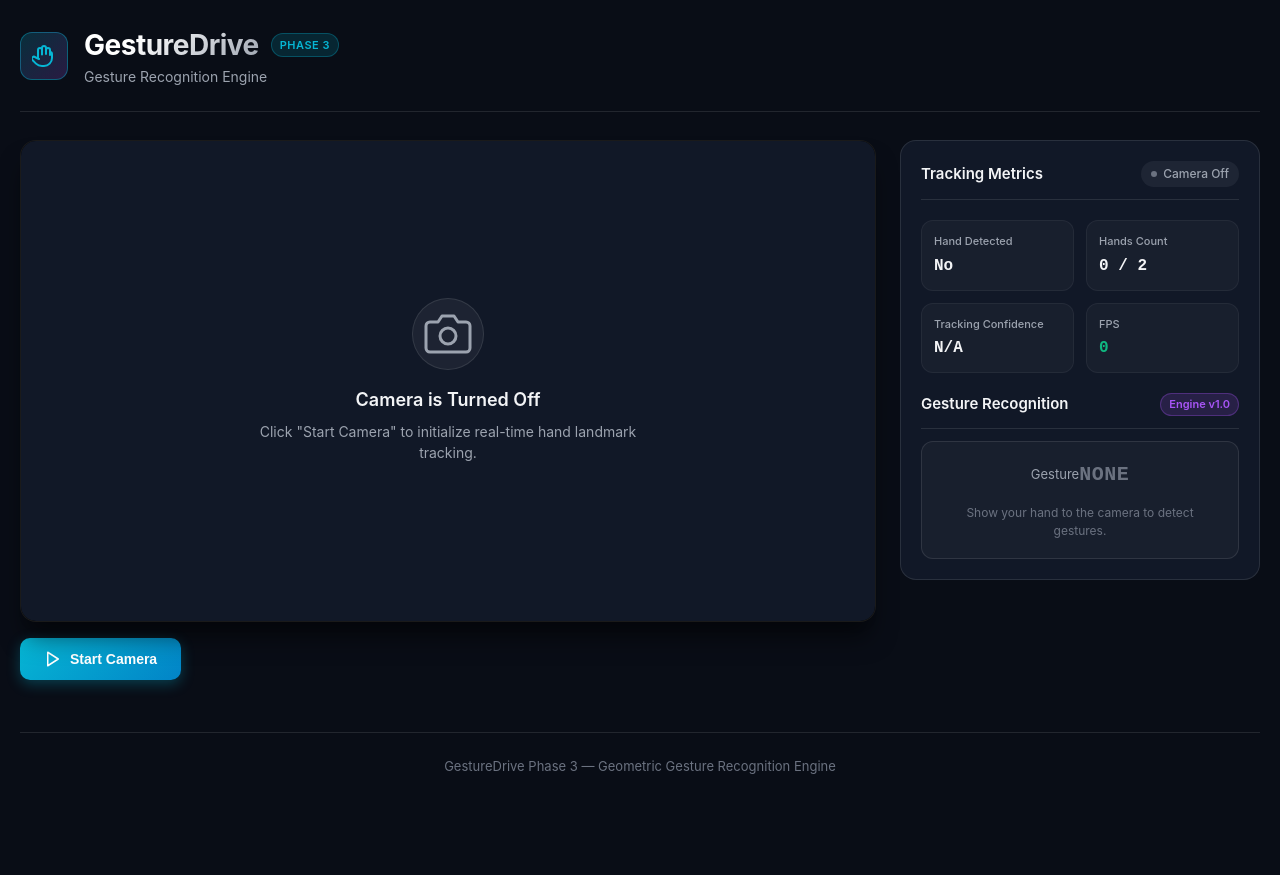
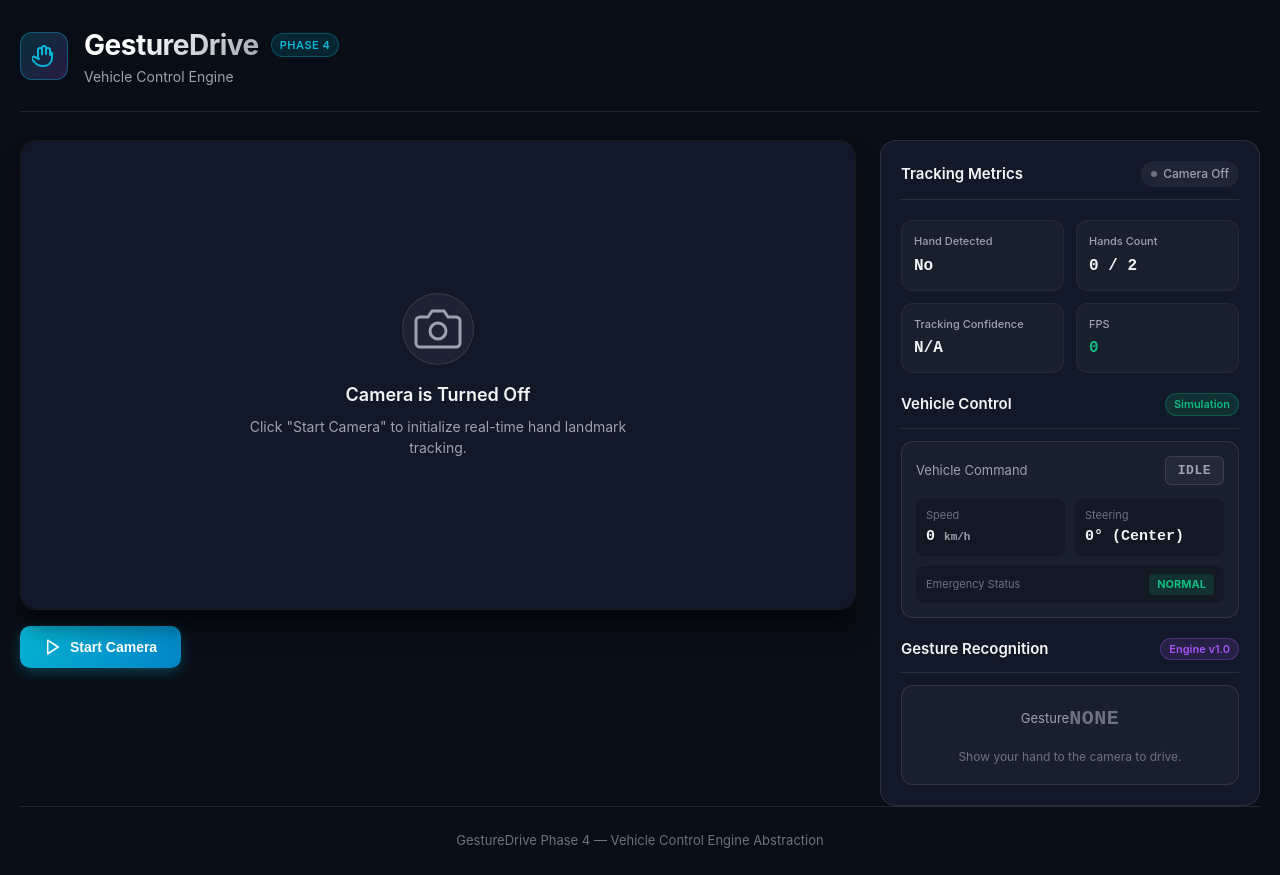
Before and after one commit to shreydarshan/gesture-drive, a React (Vite) app: page / in a window 1280 px wide. Before the commit the page ends 800 px from the top, so only its background shows below. Built offline with nearby package versions, Linux system fonts and the light colour scheme.

Commit message:
feat: complete phase 4 vehicle control engine

```diff
--- a/src/App.tsx
+++ b/src/App.tsx
@@ -5,7 +5,8 @@ import { StatusPanel } from './components/StatusPanel';
 import { useHandTracking } from './hooks/useHandTracking';
 
 const App: React.FC = () => {
-  const { videoRef, canvasRef, stats, startCamera, stopCamera } = useHandTracking();
+  const { videoRef, canvasRef, stats, startCamera, stopCamera, resetEmergency } =
+    useHandTracking();
 
   return (
     <div className="app-container">
@@ -20,12 +21,12 @@ const App: React.FC = () => {
             onStart={startCamera}
             onStop={stopCamera}
           />
-          <StatusPanel stats={stats} />
+          <StatusPanel stats={stats} onResetEmergency={resetEmergency} />
         </div>
       </main>
 
       <footer className="app-footer">
-        <p>GestureDrive Phase 3 — Geometric Gesture Recognition Engine</p>
+        <p>GestureDrive Phase 4 — Vehicle Control Engine Abstraction</p>
       </footer>
     </div>
   );
--- a/src/components/Header.tsx
+++ b/src/components/Header.tsx
@@ -25,9 +25,9 @@ export const Header: React.FC = () => {
         <div>
           <div className="title-row">
             <h1 className="app-title">GestureDrive</h1>
-            <span className="phase-tag">Phase 3</span>
+            <span className="phase-tag">Phase 4</span>
           </div>
-          <p className="app-subtitle">Gesture Recognition Engine</p>
+          <p className="app-subtitle">Vehicle Control Engine</p>
         </div>
       </div>
     </header>
--- a/src/components/StatusPanel.tsx
+++ b/src/components/StatusPanel.tsx
@@ -3,9 +3,13 @@ import type { HandTrackingStats } from '../types/handTracking';
 
 interface StatusPanelProps {
   stats: HandTrackingStats;
+  onResetEmergency: () => void;
 }
 
-export const StatusPanel: React.FC<StatusPanelProps> = ({ stats }) => {
+export const StatusPanel: React.FC<StatusPanelProps> = ({
+  stats,
+  onResetEmergency,
+}) => {
   const getStatusBadge = () => {
     switch (stats.status) {
       case 'active':
@@ -25,9 +29,26 @@ export const StatusPanel: React.FC<StatusPanelProps> = ({ stats }) => {
   };
 
   const statusBadge = getStatusBadge();
+  const vehicle = stats.vehicleState;
+
+  const getCommandBadgeClass = (cmd: string) => {
+    switch (cmd) {
+      case 'ACCELERATE':
+        return 'cmd-accelerate';
+      case 'BRAKE':
+        return 'cmd-brake';
+      case 'EMERGENCY_STOP':
+        return 'cmd-emergency';
+      case 'SELECT':
+        return 'cmd-select';
+      case 'IDLE':
+      default:
+        return 'cmd-idle';
+    }
+  };
 
   return (
-    <div className="status-panel">
+    <div className={`status-panel ${vehicle.isEmergencyStopped ? 'emergency-active-panel' : ''}`}>
       {/* Tracking Metrics */}
       <div className="status-header">
         <h3>Tracking Metrics</h3>
@@ -67,6 +88,57 @@ export const StatusPanel: React.FC<StatusPanelProps> = ({ stats }) => {
         </div>
       </div>
 
+      {/* Vehicle Control Section */}
+      <div className="vehicle-section">
+        <div className="status-header">
+          <h3>Vehicle Control</h3>
+          <span className="vehicle-sim-tag">Simulation</span>
+        </div>
+
+        <div className={`vehicle-card ${vehicle.isEmergencyStopped ? 'emergency-alert-card' : ''}`}>
+          <div className="vehicle-main-row">
+            <span className="vehicle-label">Vehicle Command</span>
+            <span className={`command-badge ${getCommandBadgeClass(vehicle.command)}`}>
+              {vehicle.command.replace('_', ' ')}
+            </span>
+          </div>
+
+          <div className="vehicle-metrics-grid">
+            <div className="vehicle-sub-metric">
+              <span className="sub-label">Speed</span>
+              <span className="sub-value">{vehicle.speed} <small>km/h</small></span>
+            </div>
+
+            <div className="vehicle-sub-metric">
+              <span className="sub-label">Steering</span>
+              <span className="sub-value">
+                {vehicle.steering === 0 ? '0° (Center)' : `${vehicle.steering > 0 ? '+' : ''}${vehicle.steering}°`}
+              </span>
+            </div>
+
+            <div className="vehicle-sub-metric full-width">
+              <span className="sub-label">Emergency Status</span>
+              <div className="emergency-status-wrapper">
+                <span className={`emergency-pill ${vehicle.isEmergencyStopped ? 'engaged' : 'normal'}`}>
+                  {vehicle.isEmergencyStopped ? 'ENGAGED' : 'NORMAL'}
+                </span>
+
+                {vehicle.isEmergencyStopped && (
+                  <button
+                    type="button"
+                    className="btn-reset-emergency"
+                    onClick={onResetEmergency}
+                    title="Reset simulated emergency stop state"
+                  >
+                    RESET EMERGENCY
+                  </button>
+                )}
+              </div>
+            </div>
+          </div>
+        </div>
+      </div>
+
       {/* Gesture Recognition Engine Section */}
       <div className="gesture-section">
         <div className="status-header">
@@ -80,7 +152,7 @@ export const StatusPanel: React.FC<StatusPanelProps> = ({ stats }) => {
               <span className="gesture-label">Gesture</span>
               <span className="gesture-value gesture-none">NONE</span>
             </div>
-            <p className="gesture-hint">Show your hand to the camera to detect gestures.</p>
+            <p className="gesture-hint">Show your hand to the camera to drive.</p>
           </div>
         ) : (
           stats.gestures.map((res) => (
--- a/src/hooks/useHandTracking.ts
+++ b/src/hooks/useHandTracking.ts
@@ -5,6 +5,14 @@ import { disposeHandLandmarker, getHandLandmarker } from '../lib/mediapipe';
 import type { HandLandmarker } from '@mediapipe/tasks-vision';
 import { recognizeMultipleHandGestures } from '../gesture/gestureRecognizer';
 import { GestureDebouncer } from '../gesture/gestureDebouncer';
+import { VehicleController } from '../vehicle/vehicleController';
+
+const INITIAL_VEHICLE_STATE = {
+  command: 'IDLE' as const,
+  speed: 0,
+  steering: 0,
+  isEmergencyStopped: false,
+};
 
 export function useHandTracking() {
   const videoRef = useRef<HTMLVideoElement | null>(null);
@@ -19,12 +27,14 @@ export function useHandTracking() {
     fps: 0,
     isModelLoading: false,
     gestures: [],
+    vehicleState: INITIAL_VEHICLE_STATE,
   });
 
   const streamRef = useRef<MediaStream | null>(null);
   const animFrameIdRef = useRef<number | null>(null);
   const landmarkerRef = useRef<HandLandmarker | null>(null);
   const debouncerRef = useRef<GestureDebouncer>(new GestureDebouncer(5));
+  const vehicleControllerRef = useRef<VehicleController>(new VehicleController());
   const lastVideoTimeRef = useRef<number>(-1);
   const frameCountRef = useRef<number>(0);
   const lastFpsTimeRef = useRef<number>(0);
@@ -36,6 +46,13 @@ export function useHandTracking() {
     if (!isMountedRef.current) return;
     setStats((prev) => ({ ...prev, ...partial }));
   }, []);
+
+  // Explicit Emergency Reset handler
+  const resetEmergency = useCallback(() => {
+    vehicleControllerRef.current.resetEmergency();
+    const updatedState = vehicleControllerRef.current.getState();
+    updateStats({ vehicleState: updatedState });
+  }, [updateStats]);
 
   // Stop Camera function
   const stopCamera = useCallback(() => {
@@ -61,7 +78,9 @@ export function useHandTracking() {
     }
 
     debouncerRef.current.reset();
+    vehicleControllerRef.current.reset();
     lastVideoTimeRef.current = -1;
+
     updateStats({
       status: 'idle',
       errorMessage: null,
@@ -70,6 +89,7 @@ export function useHandTracking() {
       confidence: null,
       fps: 0,
       gestures: [],
+      vehicleState: INITIAL_VEHICLE_STATE,
     });
   }, [updateStats]);
 
@@ -82,7 +102,6 @@ export function useHandTracking() {
     const landmarker = landmarkerRef.current;
 
     if (video && canvas && landmarker && video.readyState >= 2) {
-      // Synchronize canvas size with video resolution
       if (video.videoWidth && video.videoHeight) {
         if (
           canvas.width !== video.videoWidth ||
@@ -128,18 +147,22 @@ export function useHandTracking() {
             avgConfidence = Math.round((totalScore / results.handedness.length) * 100);
           }
 
-          // Recognize gestures for up to 2 detected hands
+          // Gesture recognition & temporal debouncing
           const rawGestures = recognizeMultipleHandGestures(
             results.landmarks,
             results.handedness
           );
           const stabilizedGestures = debouncerRef.current.process(rawGestures);
 
+          // Vehicle control state engine
+          const vehicleState = vehicleControllerRef.current.update(stabilizedGestures);
+
           updateStats({
             handDetected: hasHands,
             numHands: detectedHandsCount,
             confidence: avgConfidence,
             gestures: stabilizedGestures,
+            vehicleState,
           });
 
           // Draw landmarks on overlay canvas
@@ -160,7 +183,6 @@ export function useHandTracking() {
     }
   }, [updateStats]);
 
-  // Keep ref updated
   useEffect(() => {
     processFrameRef.current = processFrame;
   }, [processFrame]);
@@ -278,5 +300,6 @@ export function useHandTracking() {
     stats,
     startCamera,
     stopCamera,
+    resetEmergency,
   };
 }
--- a/src/index.css
+++ b/src/index.css
@@ -113,7 +113,7 @@ body {
 
 .workspace-grid {
   display: grid;
-  grid-template-columns: 1fr 360px;
+  grid-template-columns: 1fr 380px;
   gap: 24px;
 }
 
@@ -298,6 +298,12 @@ body {
   flex-direction: column;
   gap: 20px;
   height: fit-content;
+  transition: border-color 0.3s ease, box-shadow 0.3s ease;
+}
+
+.status-panel.emergency-active-panel {
+  border-color: rgba(239, 68, 68, 0.5);
+  box-shadow: 0 0 20px rgba(239, 68, 68, 0.2);
 }
 
 .status-header {
@@ -405,6 +411,169 @@ body {
 
 .fps-value {
   color: var(--accent-green);
+}
+
+/* Vehicle Control Section */
+.vehicle-section {
+  display: flex;
+  flex-direction: column;
+  gap: 12px;
+}
+
+.vehicle-sim-tag {
+  font-size: 11px;
+  font-weight: 600;
+  padding: 2px 8px;
+  border-radius: 9999px;
+  background: rgba(16, 185, 129, 0.15);
+  color: var(--accent-green);
+  border: 1px solid rgba(16, 185, 129, 0.3);
+}
+
+.vehicle-card {
+  background: rgba(255, 255, 255, 0.03);
+  border: 1px solid var(--border-color);
+  border-radius: 12px;
+  padding: 14px;
+  display: flex;
+  flex-direction: column;
+  gap: 14px;
+  transition: all 0.3s ease;
+}
+
+.vehicle-card.emergency-alert-card {
+  background: rgba(239, 68, 68, 0.08);
+  border-color: rgba(239, 68, 68, 0.4);
+}
+
+.vehicle-main-row {
+  display: flex;
+  align-items: center;
+  justify-content: space-between;
+}
+
+.vehicle-label {
+  font-size: 13px;
+  color: var(--text-muted);
+}
+
+.command-badge {
+  font-size: 13px;
+  font-weight: 700;
+  padding: 4px 12px;
+  border-radius: 6px;
+  font-family: var(--font-mono, monospace);
+  letter-spacing: 0.5px;
+}
+
+.cmd-accelerate {
+  background: rgba(16, 185, 129, 0.2);
+  color: var(--accent-green);
+  border: 1px solid rgba(16, 185, 129, 0.4);
+}
+
+.cmd-brake {
+  background: rgba(245, 158, 11, 0.2);
+  color: var(--accent-amber);
+  border: 1px solid rgba(245, 158, 11, 0.4);
+}
+
+.cmd-emergency {
+  background: rgba(239, 68, 68, 0.25);
+  color: var(--accent-red);
+  border: 1px solid rgba(239, 68, 68, 0.5);
+  animation: pulse 1s infinite;
+}
+
+.cmd-select {
+  background: rgba(168, 85, 247, 0.2);
+  color: var(--accent-purple);
+  border: 1px solid rgba(168, 85, 247, 0.4);
+}
+
+.cmd-idle {
+  background: rgba(255, 255, 255, 0.05);
+  color: var(--text-muted);
+  border: 1px solid var(--border-color);
+}
+
+.vehicle-metrics-grid {
+  display: grid;
+  grid-template-columns: 1fr 1fr;
+  gap: 10px;
+}
+
+.vehicle-sub-metric {
+  background: rgba(0, 0, 0, 0.2);
+  border-radius: 8px;
+  padding: 8px 10px;
+  display: flex;
+  flex-direction: column;
+  gap: 2px;
+}
+
+.vehicle-sub-metric.full-width {
+  grid-column: span 2;
+  flex-direction: row;
+  justify-content: space-between;
+  align-items: center;
+}
+
+.sub-label {
+  font-size: 11px;
+  color: var(--text-dim);
+}
+
+.sub-value {
+  font-size: 15px;
+  font-weight: 700;
+  color: var(--text-main);
+  font-family: var(--font-mono, monospace);
+}
+
+.sub-value small {
+  font-size: 11px;
+  color: var(--text-muted);
+}
+
+.emergency-status-wrapper {
+  display: flex;
+  align-items: center;
+  gap: 8px;
+}
+
+.emergency-pill {
+  font-size: 11px;
+  font-weight: 700;
+  padding: 2px 8px;
+  border-radius: 4px;
+}
+
+.emergency-pill.normal {
+  background: rgba(16, 185, 129, 0.15);
+  color: var(--accent-green);
+}
+
+.emergency-pill.engaged {
+  background: rgba(239, 68, 68, 0.25);
+  color: var(--accent-red);
+}
+
+.btn-reset-emergency {
+  background: rgba(239, 68, 68, 0.2);
+  border: 1px solid rgba(239, 68, 68, 0.5);
+  color: #ffffff;
+  font-size: 10px;
+  font-weight: 700;
+  padding: 3px 8px;
+  border-radius: 6px;
+  cursor: pointer;
+  transition: all 0.2s ease;
+}
+
+.btn-reset-emergency:hover {
+  background: rgba(239, 68, 68, 0.4);
+  transform: translateY(-1px);
 }
 
 /* Gesture Recognition Engine Section */
--- a/src/types/handTracking.ts
+++ b/src/types/handTracking.ts
@@ -1,4 +1,5 @@
 import type { HandGestureResult } from '../gesture/gestureTypes';
+import type { VehicleState } from '../vehicle/vehicleTypes';
 
 export type CameraStatus =
   | 'idle'
@@ -17,4 +18,5 @@ export interface HandTrackingStats {
   fps: number;
   isModelLoading: boolean;
   gestures: HandGestureResult[];
+  vehicleState: VehicleState;
 }
--- /dev/null
+++ b/src/vehicle/vehicleController.ts
@@ -0,0 +1,105 @@
+import type { HandGestureResult } from '../gesture/gestureTypes';
+import type { VehicleCommand, VehicleState } from './vehicleTypes';
+
+export class VehicleController {
+  private state: VehicleState = {
+    command: 'IDLE',
+    speed: 0,
+    steering: 0,
+    isEmergencyStopped: false,
+  };
+
+  private maxSpeed = 120; // km/h
+
+  public update(gestures: HandGestureResult[]): VehicleState {
+    if (!gestures || gestures.length === 0) {
+      return this.step('IDLE');
+    }
+
+    const primaryHand = gestures[0];
+    const rawGesture = primaryHand ? primaryHand.gesture : 'NONE';
+
+    let command: VehicleCommand = 'IDLE';
+
+    switch (rawGesture) {
+      case 'THUMB_UP':
+        command = 'ACCELERATE';
+        break;
+      case 'OPEN_PALM':
+        command = 'BRAKE';
+        break;
+      case 'FIST':
+        command = 'EMERGENCY_STOP';
+        break;
+      case 'PINCH':
+        command = 'SELECT';
+        break;
+      case 'POINT':
+      case 'NONE':
+      default:
+        command = 'IDLE';
+        break;
+    }
+
+    return this.step(command);
+  }
+
+  private step(command: VehicleCommand): VehicleState {
+    let { speed, isEmergencyStopped } = this.state;
+    const steering = 0.0;
+
+    if (command === 'EMERGENCY_STOP') {
+      speed = 0;
+      isEmergencyStopped = true;
+    } else if (isEmergencyStopped) {
+      // While latched in emergency stop, keep speed 0 until resetEmergency() is called
+      speed = 0;
+    } else {
+      switch (command) {
+        case 'ACCELERATE':
+          speed = Math.min(this.maxSpeed, speed + 1.5);
+          break;
+        case 'BRAKE':
+          speed = Math.max(0, speed - 3.0);
+          break;
+        case 'SELECT':
+        case 'IDLE':
+        default:
+          speed = Math.max(0, speed - 0.5);
+          break;
+      }
+    }
+
+    const activeCommand = isEmergencyStopped && command !== 'EMERGENCY_STOP' ? 'IDLE' : command;
+
+    this.state = {
+      command: activeCommand,
+      speed: Math.round(speed),
+      steering,
+      isEmergencyStopped,
+    };
+
+    return this.state;
+  }
+
+  /**
+   * Explicitly resets the latched emergency stop state.
+   * Sets isEmergencyStopped to false, speed to 0, command to IDLE, and steering centered.
+   */
+  public resetEmergency(): void {
+    this.state = {
+      command: 'IDLE',
+      speed: 0,
+      steering: 0,
+      isEmergencyStopped: false,
+    };
+  }
+
+  public reset(): void {
+    this.resetEmergency();
+  }
+
+  public getState(): VehicleState {
+    return this.state;
+  }
+}
--- /dev/null
+++ b/src/vehicle/vehicleTypes.ts
@@ -0,0 +1,15 @@
+export type VehicleCommand =
+  | 'ACCELERATE'
+  | 'BRAKE'
+  | 'STEER_LEFT'
+  | 'STEER_RIGHT'
+  | 'SELECT'
+  | 'EMERGENCY_STOP'
+  | 'IDLE';
+
+export interface VehicleState {
+  command: VehicleCommand;
+  speed: number; // 0 to 120 km/h
+  steering: number; // -1.0 (Full Left) to +1.0 (Full Right), 0.0 is Center
+  isEmergencyStopped: boolean;
+}
```
